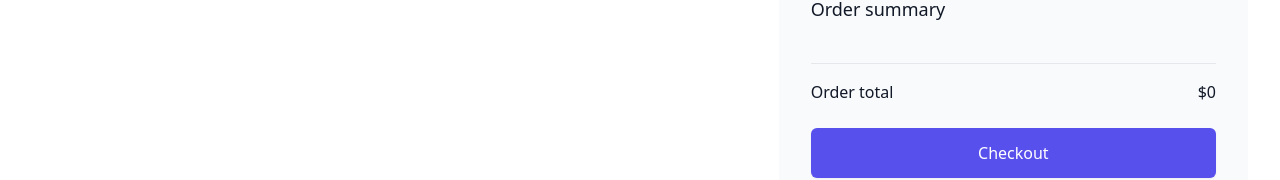
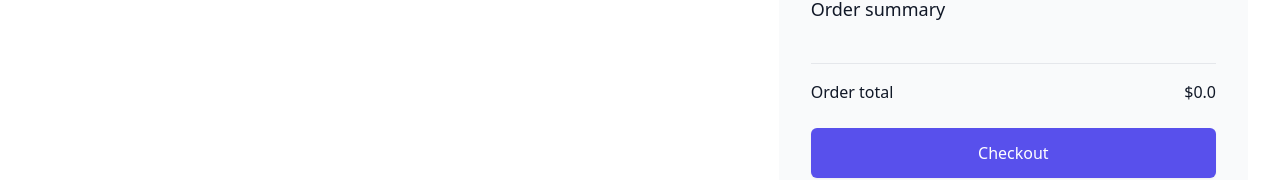
Before and after one commit to Sadanandgadwal/ShopFusion, a React (Vite) app: page /ShoppingCart1 in a window 1280 px wide. Shown: the part 205-385 px from the top of the page. Built offline with nearby package versions, Linux system fonts and the light colour scheme.

Commit message:
shoppingcart

```diff
--- a/src/components/ShoppingCart1.jsx
+++ b/src/components/ShoppingCart1.jsx
@@ -132,7 +132,7 @@ export default function ShoppingCart1() {
                   Order total
                 </dt>
                 <dd className="text-base font-medium text-gray-900">
-                  ${totalPrice}
+                  ${totalPrice.toFixed(1)}
                 </dd>
               </div>
             </dl>
```
